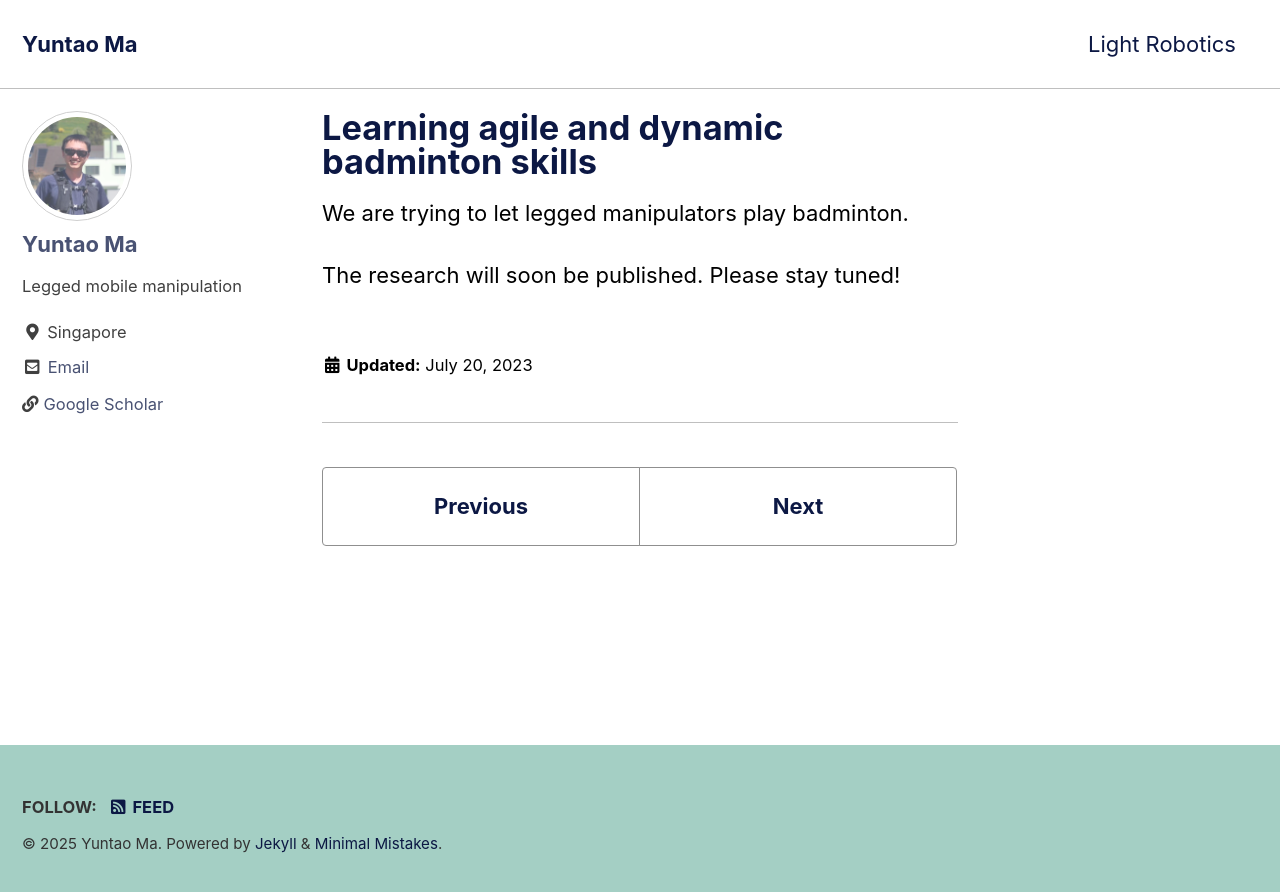
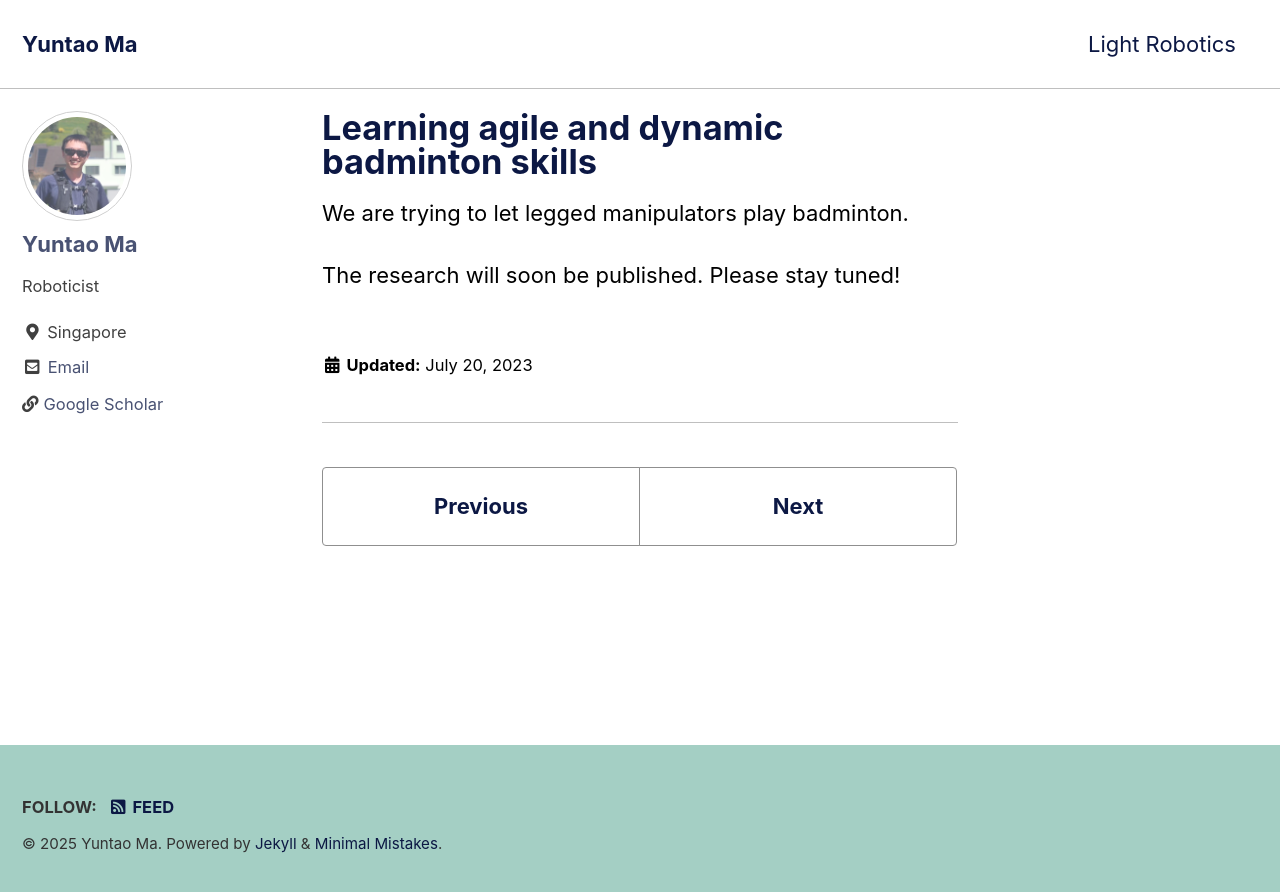
Before and after one commit to articuno144/articuno144.github.io, a Jekyll site: the page built from _posts/2023-07-20-Learning-agile-badminton-skills.md, in a window 1280 px wide. Shown: the top 892 px of the page. Built offline with Jekyll 4.4.1, drawn with Linux system fonts in a browser that asks for light colours; cached includes are drawn as plain includes.

Commit message:
bio update

```diff
--- a/_config.yml
+++ b/_config.yml
@@ -20,7 +20,7 @@ title                    : "Yuntao Ma"
 title_separator          : "-"
 subtitle                 : # site tagline that appears below site title in masthead
 name                     : "Yuntao Ma"
-description              : "Yuntao Ma - Legged mobile manipulation."
+description              : "Yuntao Ma - Roboticist."
 url                      : # the base hostname & protocol for your site e.g. "https://mmistakes.github.io"
 baseurl                  : # the subpath of your site, e.g. "/blog"
 repository               : # GitHub username/repo-name e.g. "mmistakes/minimal-mistakes"
@@ -106,7 +106,7 @@ analytics:
 author:
   name             : "Yuntao Ma"
   avatar           : "/assets/images/yuntao_profile_spring_2025.jpg"
-  bio              : "Legged mobile manipulation"
+  bio              : "Roboticist"
   location         : "Singapore"
   email            :
   links:
```
